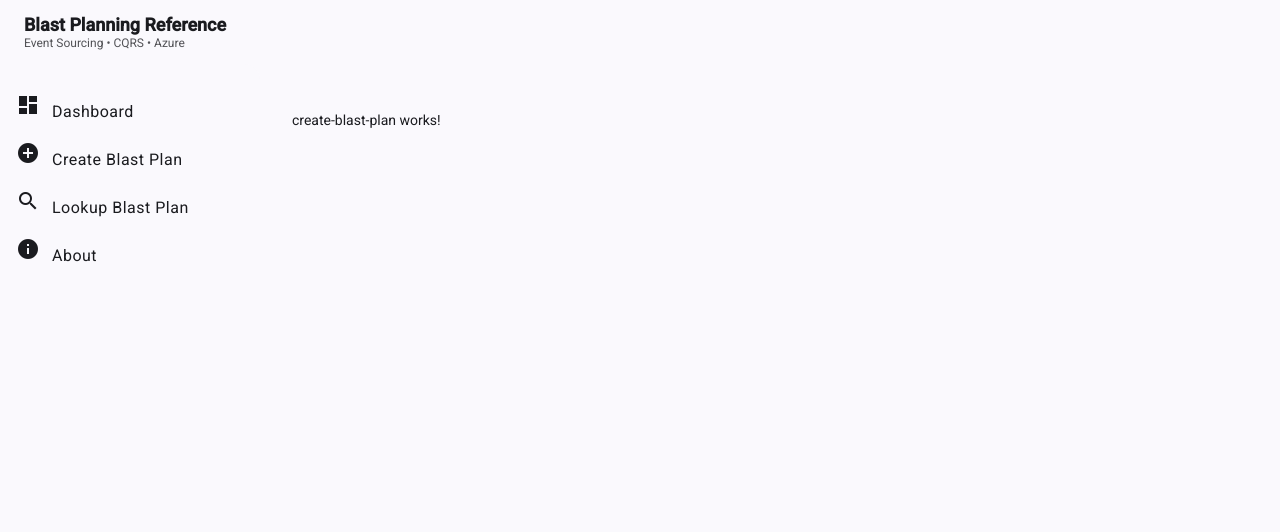
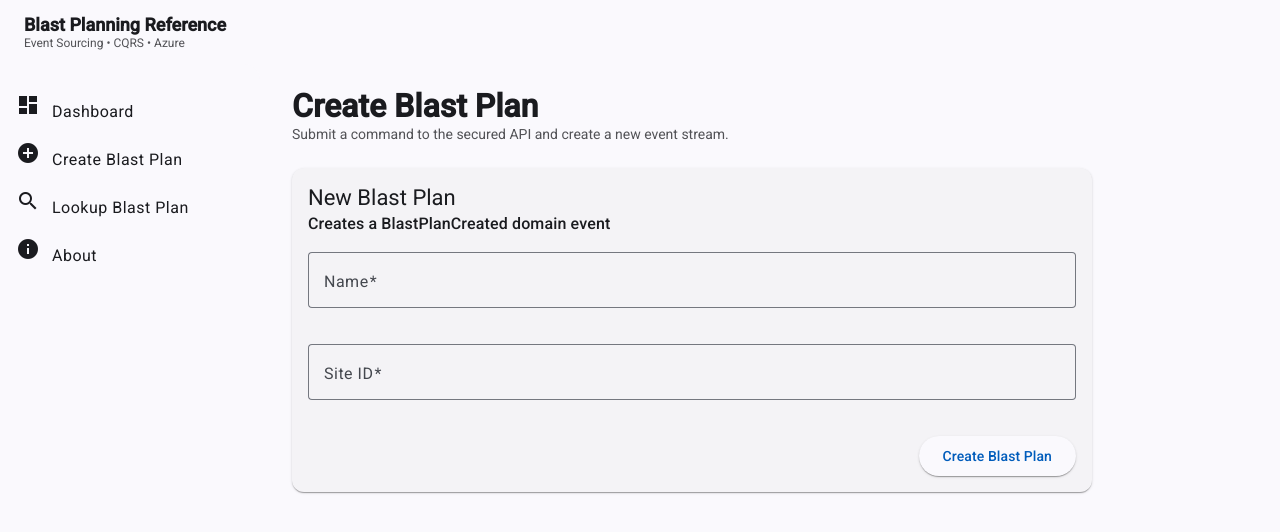
Before and after one commit to PhilipTodd/mining-event-sourcing-reference, an Angular app in the folder src/frontend/blast-planning-ui/: page /blast-plans/create in a window 1280 px wide. Shown: the top 532 px of the page. Built offline with nearby package versions, Linux system fonts and the light colour scheme.

Commit message:
Add create blast plan

```diff
--- a/src/frontend/blast-planning-ui/src/app/pages/create-blast-plan/create-blast-plan.html
+++ b/src/frontend/blast-planning-ui/src/app/pages/create-blast-plan/create-blast-plan.html
@@ -1 +1,42 @@
-<p>create-blast-plan works!</p>
+<section class="page">
+  <header class="page-header">
+    <h1>Create Blast Plan</h1>
+    <p>Submit a command to the secured API and create a new event stream.</p>
+  </header>
+
+  <mat-card>
+    <mat-card-header>
+      <mat-card-title>New Blast Plan</mat-card-title>
+      <mat-card-subtitle>Creates a BlastPlanCreated domain event</mat-card-subtitle>
+    </mat-card-header>
+
+    <mat-card-content>
+      <form [formGroup]="form" (ngSubmit)="create()" class="form">
+        <mat-form-field appearance="outline">
+          <mat-label>Name</mat-label>
+          <input matInput formControlName="name" placeholder="North Pit Pattern A" />
+          <mat-error *ngIf="form.controls.name.hasError('required')">
+            Name is required
+          </mat-error>
+        </mat-form-field>
+
+        <mat-form-field appearance="outline">
+          <mat-label>Site ID</mat-label>
+          <input matInput formControlName="siteId" placeholder="site-001" />
+          <mat-error *ngIf="form.controls.siteId.hasError('required')">
+            Site ID is required
+          </mat-error>
+        </mat-form-field>
+
+        <div class="actions">
+          <button mat-raised-button
+                  color="primary"
+                  type="submit"
+                  [disabled]="isSubmitting">
+            Create Blast Plan
+          </button>
+        </div>
+      </form>
+    </mat-card-content>
+  </mat-card>
+</section>
--- a/src/frontend/blast-planning-ui/src/app/pages/create-blast-plan/create-blast-plan.scss
+++ b/src/frontend/blast-planning-ui/src/app/pages/create-blast-plan/create-blast-plan.scss
@@ -0,0 +1,30 @@
+.page {
+  max-width: 800px;
+}
+
+.page-header {
+  margin-bottom: 24px;
+
+  h1 {
+    margin: 0;
+    font-size: 32px;
+    font-weight: 600;
+  }
+
+  p {
+    margin: 8px 0 0;
+    opacity: 0.75;
+  }
+}
+
+.form {
+  display: flex;
+  flex-direction: column;
+  gap: 16px;
+  padding-top: 16px;
+}
+
+.actions {
+  display: flex;
+  justify-content: flex-end;
+}
--- a/src/frontend/blast-planning-ui/src/app/pages/create-blast-plan/create-blast-plan.ts
+++ b/src/frontend/blast-planning-ui/src/app/pages/create-blast-plan/create-blast-plan.ts
@@ -1,11 +1,62 @@
 import { Component } from '@angular/core';
+import { Router } from '@angular/router';
+import { FormBuilder, ReactiveFormsModule, Validators } from '@angular/forms';
+import { MatCardModule } from '@angular/material/card';
+import { MatFormFieldModule } from '@angular/material/form-field';
+import { MatInputModule } from '@angular/material/input';
+import { MatButtonModule } from '@angular/material/button';
+import { MatSnackBar, MatSnackBarModule } from '@angular/material/snack-bar';
+import { NgIf } from '@angular/common';
+
+import { BlastPlanApiService } from '../../core/services/blast-plan-api.service';
 
 @Component({
   selector: 'app-create-blast-plan',
-  imports: [],
+  imports: [
+    NgIf,
+    ReactiveFormsModule,
+    MatCardModule,
+    MatFormFieldModule,
+    MatInputModule,
+    MatButtonModule,
+    MatSnackBarModule
+  ],
   templateUrl: './create-blast-plan.html',
   styleUrl: './create-blast-plan.scss',
 })
 export class CreateBlastPlan {
+  readonly form;
 
+  isSubmitting = false;
+
+  constructor(
+    private readonly fb: FormBuilder,
+    private readonly api: BlastPlanApiService,
+    private readonly router: Router,
+    private readonly snackBar: MatSnackBar) {
+    this.form = this.fb.nonNullable.group({
+      name: ['', [Validators.required, Validators.maxLength(200)]],
+      siteId: ['', [Validators.required, Validators.maxLength(100)]]
+    });
+  }
+
+  create(): void {
+    if (this.form.invalid) {
+      this.form.markAllAsTouched();
+      return;
+    }
+
+    this.isSubmitting = true;
+
+    this.api.createBlastPlan(this.form.getRawValue()).subscribe({
+      next: result => {
+        this.snackBar.open('Blast plan created', 'Dismiss', { duration: 3000 });
+        this.router.navigate(['/blast-plans', result.blastPlanId]);
+      },
+      error: () => {
+        this.isSubmitting = false;
+        this.snackBar.open('Failed to create blast plan', 'Dismiss', { duration: 5000 });
+      }
+    });
+  }
 }
```
